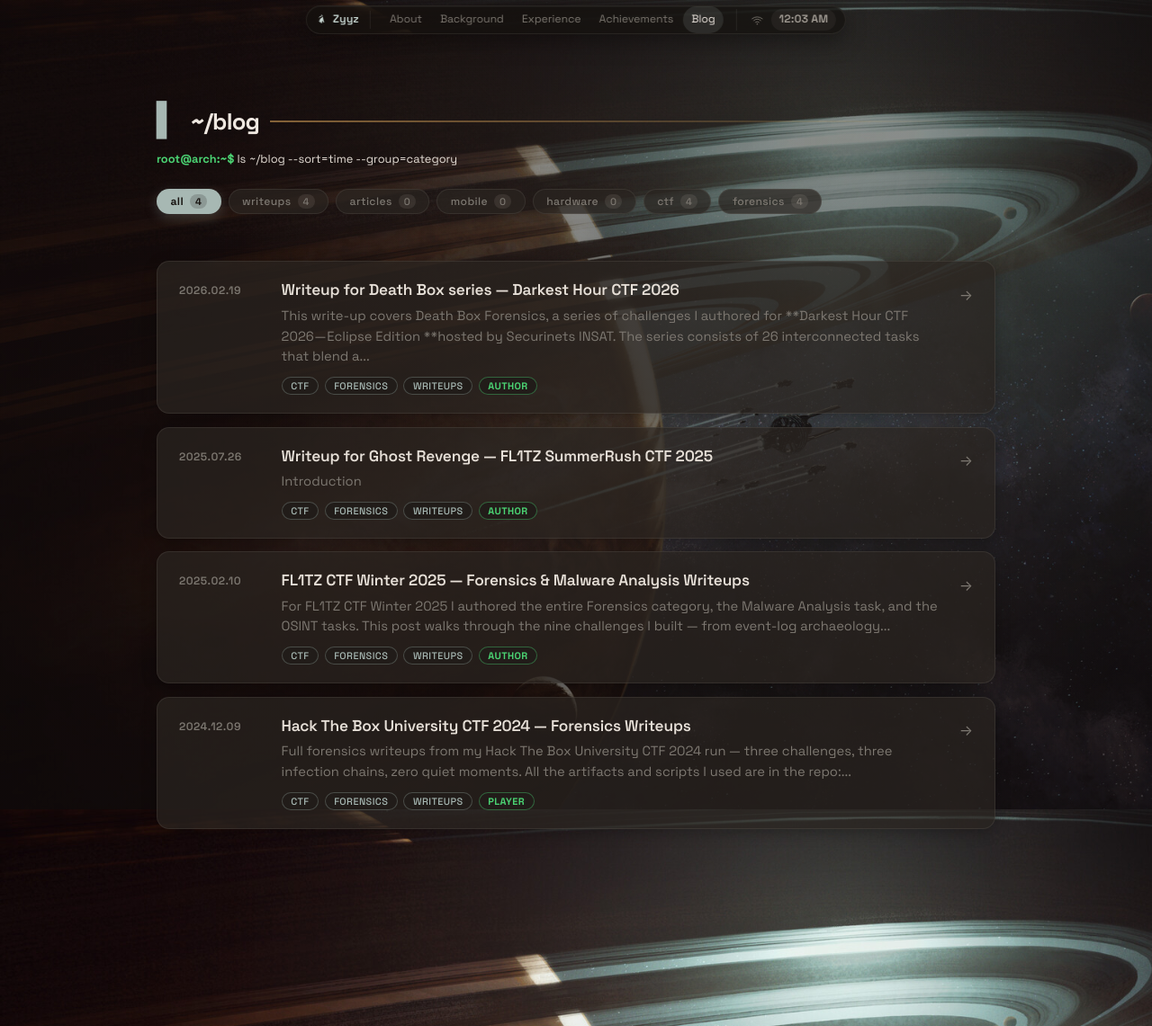
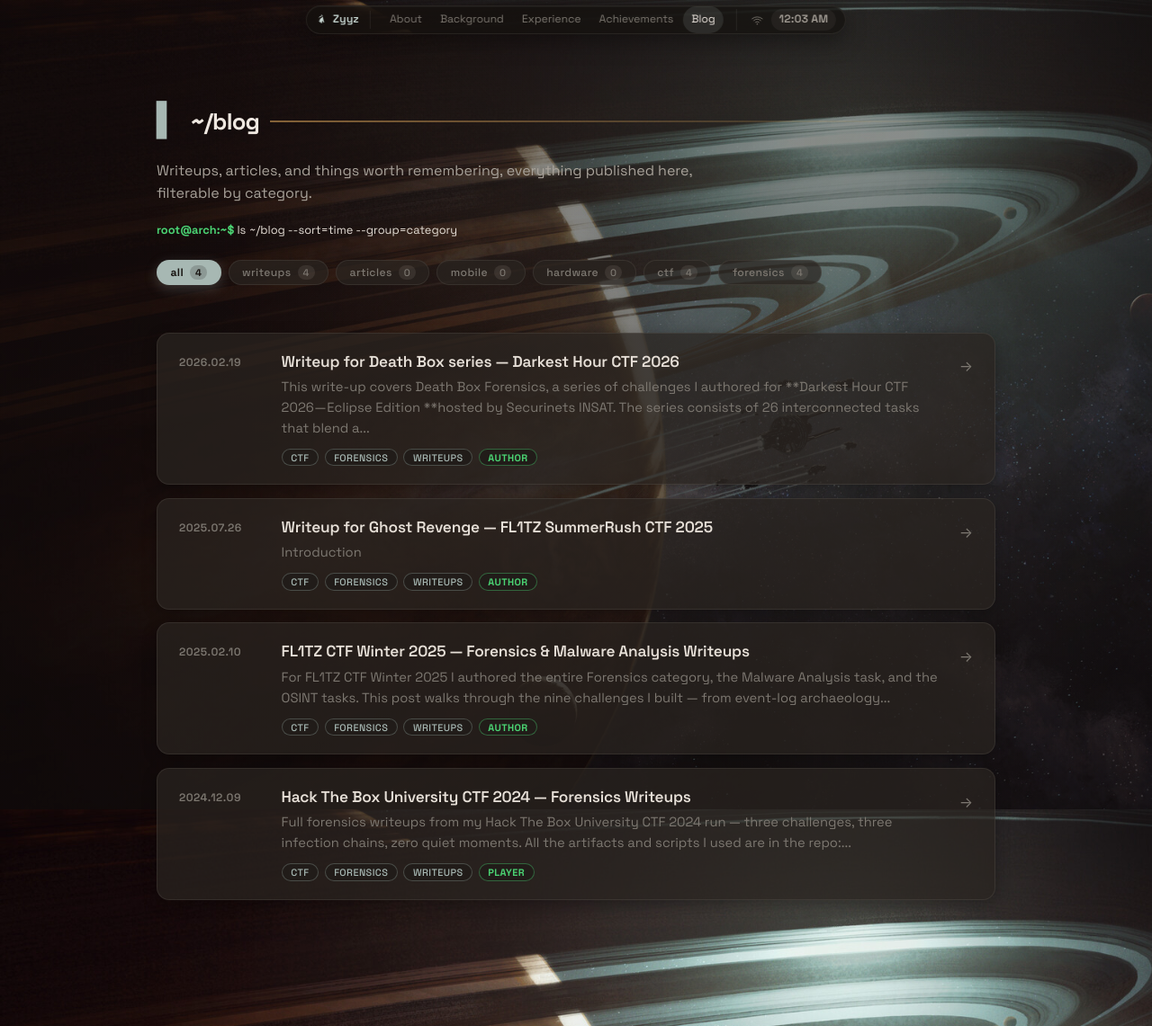
Before and after one commit to 0xZyyz/0xZyyz.github.io, a Jekyll site: the page built from blog/index.html, in a window 1280 px wide. Shown: the whole page at 90% size. Built offline with Jekyll 4.4.1, drawn with Linux system fonts in a browser that asks for light colours.

Commit message:
Restore blog lede, replace dash with comma

```diff
--- a/blog/index.html
+++ b/blog/index.html
@@ -8,6 +8,7 @@ permalink: /blog/
 
   <section id="blog" class="section">
     <h2 class="section__title">~/blog</h2>
+    <p class="section__lede">Writeups, articles, and things worth remembering, everything published here, filterable by category.</p>
 
     <p class="blog-cmd" aria-hidden="true"><span class="nf-prompt">root@arch:~$ </span><span class="nf-cmd-inline--plain">ls ~/blog --sort=time --group=category</span></p>
 
```
